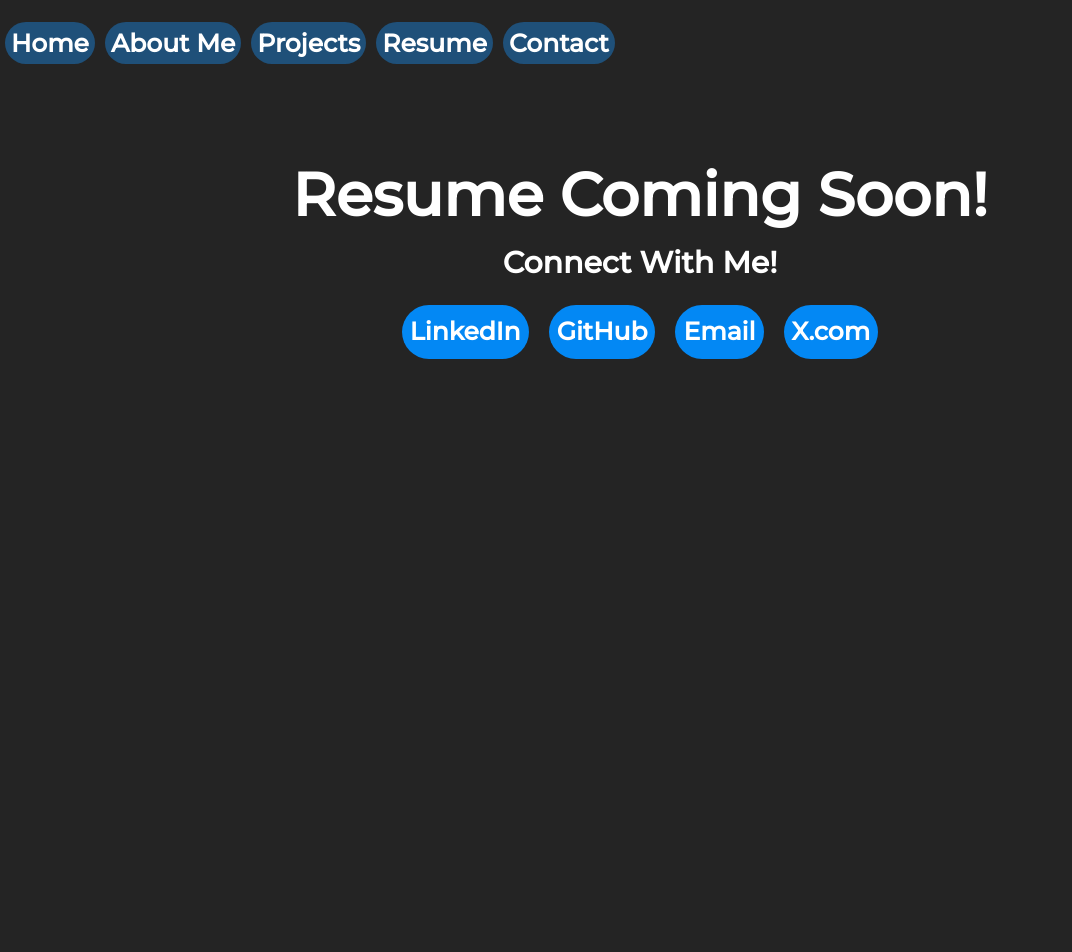
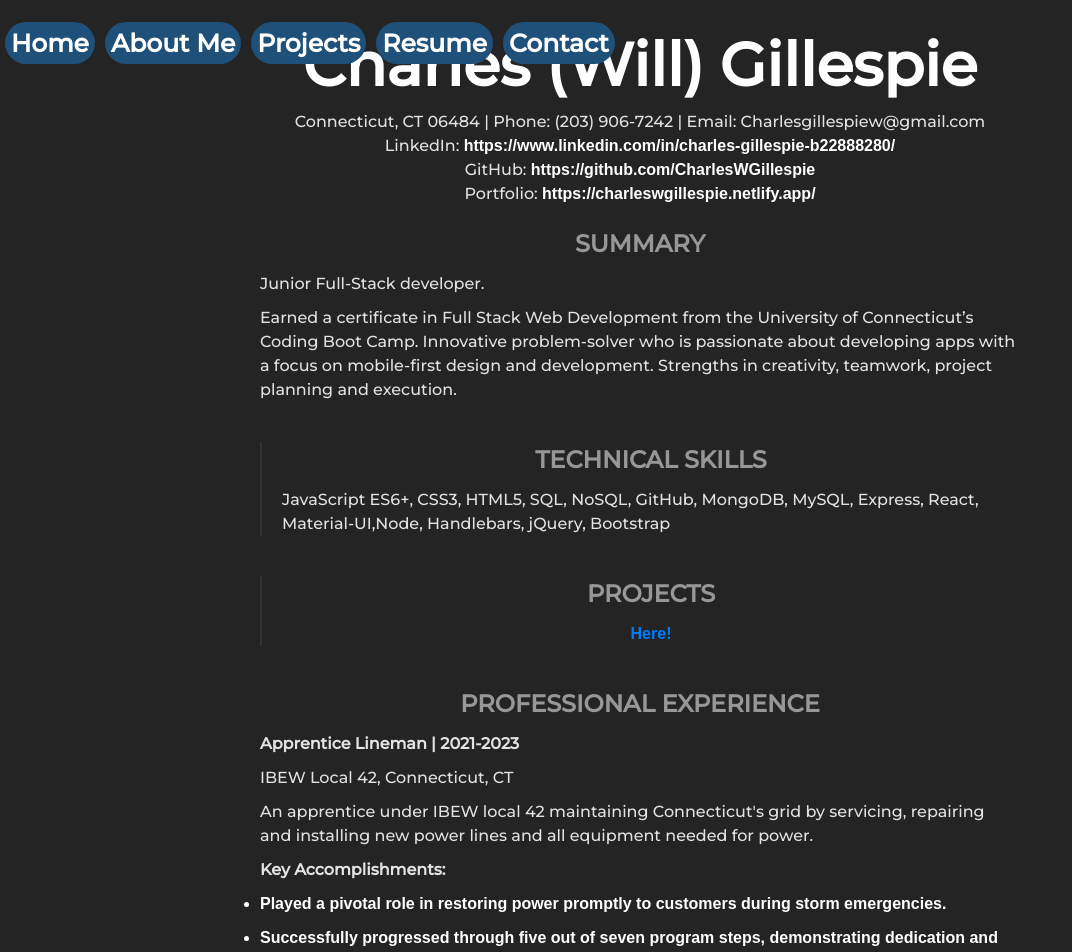
Before and after one commit to CharlesWGillespie/My-React-Portfolio, a React (Vite) app: page /resume in a window 1280 px wide. Shown: the top 952 px of the page, without its empty margins (0-1072 px from the left). Before the commit the page ends 800 px from the top, so only its background shows below. Built offline with nearby package versions, Linux system fonts and the light colour scheme.

Commit message:
added styling to resume page

```diff
--- a/src/components/Footer.jsx
+++ b/src/components/Footer.jsx
@@ -8,7 +8,6 @@ function Footer(){
             <div className="connect-container">
                 <a className="connect-with-me" href="https://www.linkedin.com/in/charles-gillespie-b22888280/">LinkedIn</a>
                 <a className="connect-with-me" href="https://github.com/CharlesWGillespie">GitHub</a>
-                <a className="connect-with-me" href="http://localhost:5173/contact">Email</a>
                 <a className="connect-with-me" href="https://twitter.com/goopcode">X.com</a>
             </div>
         </footer>
--- /dev/null
+++ b/src/pages/ContactPage.jsx
@@ -0,0 +1,16 @@
+import Navbar from '../components/NavBar'
+import ContactForm from '../components/Contact'
+import Footer from '../components/Footer'
+
+
+import '../css/contact.css'
+
+export default function ContactPage() {
+    return(
+        <>
+        <Navbar/>
+        <ContactForm/>
+        <Footer/>
+        </>
+    );
+}
--- a/src/pages/ResumePage.jsx
+++ b/src/pages/ResumePage.jsx
@@ -1,14 +1,62 @@
-import Navbar from '../components/NavBar'
-import Footer from '../components/Footer'
-
-import '../css/resume.css'
+import React from 'react';
+import { Link } from 'react-router-dom';
+import Navbar from '../components/NavBar';
+import Footer from '../components/Footer';
+import '../resume.css';
 
 export default function ResumePage() {
     return(
         <>
-        <Navbar/>
-        <h1 className='resume-h1'>Resume Coming Soon!</h1>
-        <Footer/>
+            <Navbar/>
+            <div className='resume-container'>
+                <div className='resume-header'>
+                    <h1>Charles (Will) Gillespie</h1>
+                    <p>Connecticut, CT 06484 | Phone: (203) 906-7242 | Email: Charlesgillespiew@gmail.com</p>
+                    <p>LinkedIn: <a href="https://www.linkedin.com/in/charles-gillespie-b22888280/">https://www.linkedin.com/in/charles-gillespie-b22888280/</a></p>
+                    <p>GitHub: <a href="https://github.com/CharlesWGillespie">https://github.com/CharlesWGillespie</a></p>
+                    <p>Portfolio: <a href="https://charleswgillespie.netlify.app/">https://charleswgillespie.netlify.app/</a></p>
+                </div>
+                <div className='resume-summary'>
+                    <h2>SUMMARY</h2>
+                    <p>Junior Full-Stack developer.</p>
+                    <p>Earned a certificate in Full Stack Web Development from the University of Connecticut’s Coding Boot Camp. Innovative problem-solver who is passionate about developing apps with a focus on mobile-first design and development. Strengths in creativity, teamwork, project planning and execution.</p>
+                </div>
+                <div className='resume-skills'>
+                    <h2>TECHNICAL SKILLS</h2>
+                    <p>JavaScript ES6+, CSS3, HTML5, SQL, NoSQL, GitHub, MongoDB, MySQL, Express, React, Material-UI,Node, Handlebars, jQuery, Bootstrap</p>
+                </div>
+                <div className='resume-projects'>
+                    <h2>PROJECTS</h2>
+                    <p className='p-projects'><Link to="/projects">Here!</Link></p>
+                </div>
+                <div className='resume-experience'>
+                    <h2>PROFESSIONAL EXPERIENCE</h2>
+                    <p><strong>Apprentice Lineman | 2021-2023</strong></p>
+                    <p>IBEW Local 42, Connecticut, CT</p>
+                    <p>An apprentice under IBEW local 42 maintaining Connecticut's grid by servicing, repairing and installing new power lines and all equipment needed for power.</p>
+                    <p><strong>Key Accomplishments:</strong></p>
+                    <ul>
+                        <li>Played a pivotal role in restoring power promptly to customers during storm emergencies.</li>
+                        <li>Successfully progressed through five out of seven program steps, demonstrating dedication and competence.</li>
+                        <li>Acquired invaluable teamwork skills and technical expertise in maintaining Connecticut's power grid.</li>
+                    </ul>
+                    <p><strong>Fence Installer | 2023–Present</strong></p>
+                    <p>Jays Fence, Connecticut, CT</p>
+                    <p>Installing fences for houses and businesses.</p>
+                    <p><strong>Key Accomplishments:</strong></p>
+                    <ul>
+                        <li>Consistently delivered high-quality fence installations, exceeding customer expectations and ensuring satisfaction.</li>
+                        <li>Demonstrated precision and efficiency in installing fences for both residential and commercial properties.</li>
+                    </ul>
+                </div>
+                <div className='resume-education'>
+                    <h2>EDUCATION</h2>
+                    <p>Certificate, Full Stack Web Development</p>
+                    <p>University of Connecticut | March, 2024</p>
+                    <p>Online</p>
+                </div>
+            </div>
+            <Footer/>
         </>
     );
 }
--- /dev/null
+++ b/src/resume.css
@@ -0,0 +1,62 @@
+.resume-container {
+    max-width: 800px;
+    margin: 0 auto; /* Center the container horizontally */
+    padding: 20px;
+}
+
+.resume-header {
+    text-align: center;
+    margin-bottom: 20px;
+}
+
+.resume-summary,
+.resume-skills,
+.resume-projects,
+.resume-experience,
+.resume-education {
+    margin-bottom: 40px;
+}
+
+.resume-experience li,
+.resume-education li {
+    margin-bottom: 10px;
+}
+
+.resume-education,
+.resume-projects,
+.resume-skills {
+    padding-left: 20px;
+    border-left: 2px solid #333; /* Add a left border for sections */
+}
+
+.resume-education h2,
+.resume-experience h2,
+.resume-projects h2,
+.resume-skills h2,
+.resume-summary h2 {
+    color: #979797;
+    font-size: 1.5em;
+    margin-bottom: 10px;
+}
+
+.resume-education p,
+.resume-experience p,
+.resume-skills p,
+.resume-summary p {
+    margin-bottom: 10px;
+
+}
+.resume-projects p {
+   margin-bottom: 10px;
+   display: flex;
+    justify-content: center;
+    align-items: center;
+}
+
+.resume-education a,
+.resume-experience a,
+.resume-projects a,
+.resume-skills a,
+.resume-summary a {
+    color: #007bff; /* Adjust link color */
+}
```
